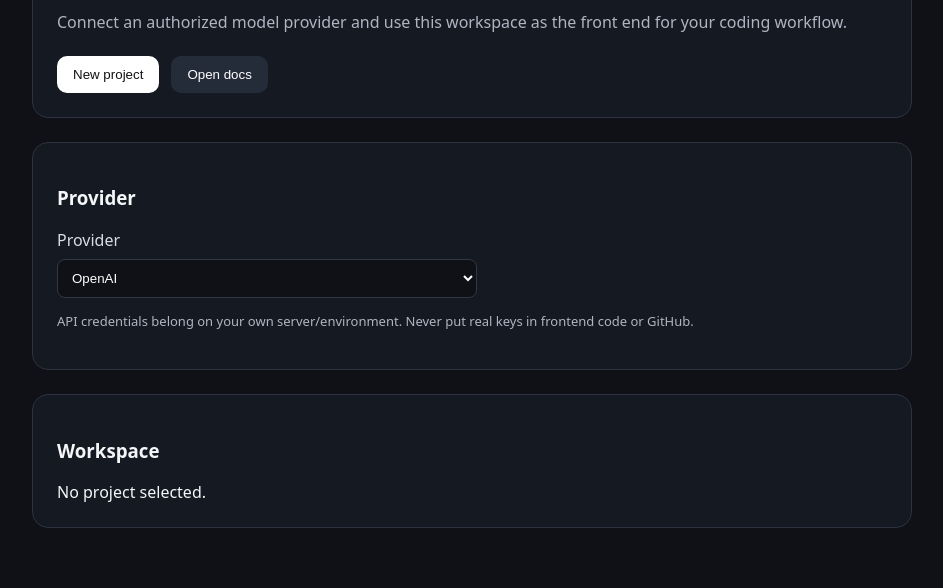
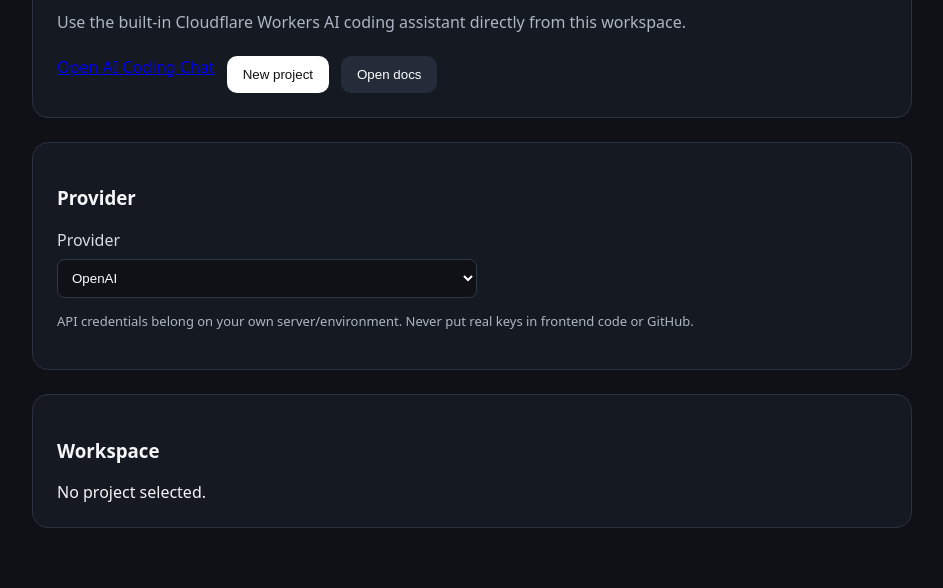
Before and after one commit to aliabbas428/aliai.studio, a website: page web/index.html in a window 1280 px wide. Shown: the part 236-824 px from the top of the page, without its empty margins (168-1111 px from the left). Drawn offline with Linux system fonts and the light colour scheme.

Commit message:
Add AI Coding Chat entry point

```diff
--- a/web/index.html
+++ b/web/index.html
@@ -18,8 +18,9 @@
 
     <section class="hero">
       <h2>Build with AI</h2>
-      <p>Connect an authorized model provider and use this workspace as the front end for your coding workflow.</p>
+      <p>Use the built-in Cloudflare Workers AI coding assistant directly from this workspace.</p>
       <div class="actions">
+        <a class="button" href="/chat.html">Open AI Coding Chat</a>
         <button id="newProject">New project</button>
         <button id="docs">Open docs</button>
       </div>
```
